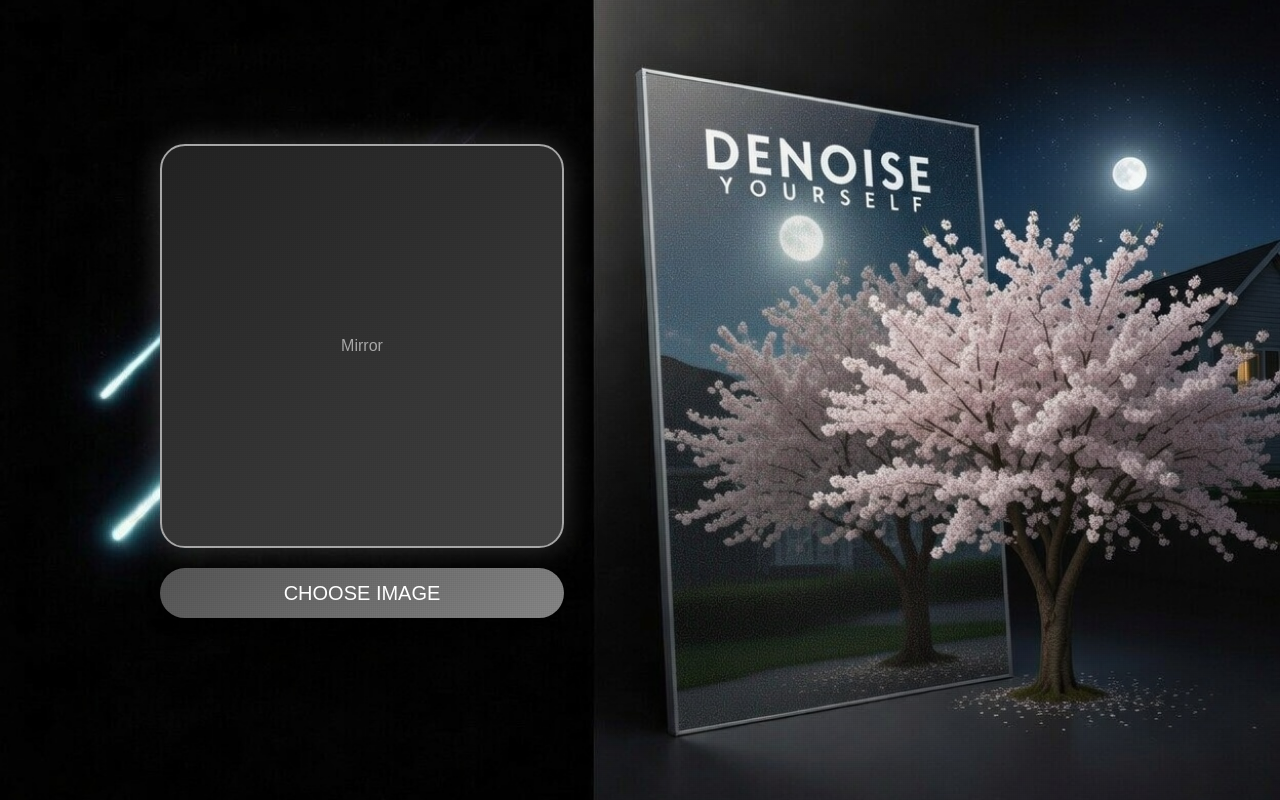
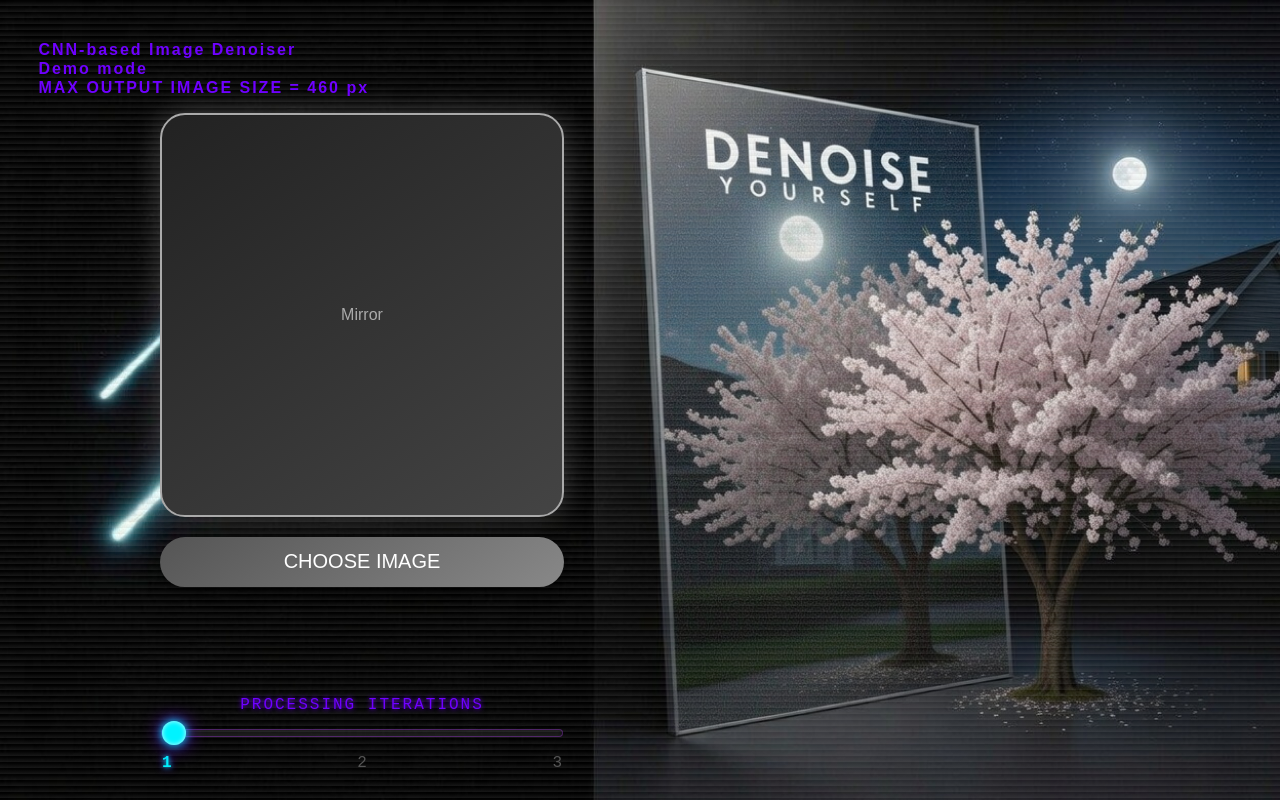
Before and after one commit to lovk4ch/cnn_denoiser, a plain HTML site: page static/index.html in a window 1280 px wide. Shown: the top 800 px of the page. Drawn offline with nearby package versions, Linux system fonts and the light colour scheme; files that its build step writes are made by us from their sources; files whose address does not match are found by name.

Commit message:
overlay | slider

```diff
--- a/static/css/components.css
+++ b/static/css/components.css
@@ -2,13 +2,27 @@
 .sharpen-overlay {
     position: absolute;
     inset: 0;
-    z-index: 2;
+    z-index: 0;
     pointer-events: none;
     background-image:
-        repeating-linear-gradient(to bottom, transparent 0 1px, rgba(0,0,0,0.08) 1px 2px),
-        repeating-linear-gradient(to right, transparent 0 1px, rgba(0,0,0,0.06) 1px 2px);
-    mix-blend-mode: overlay;
-    opacity: 0.5;
+        repeating-linear-gradient(to bottom, transparent 0 1px, rgba(155, 155, 155, 0.14) 6px 6px);
+    mix-blend-mode: normal;
+    opacity: 1;
+}
+
+/* ----- Header text -------- */
+.demo-label {
+    position: absolute;
+    top: 5%;
+    left: 3%;
+    color: var(--neon-color);
+    font-size: 16px;
+    font-weight: bold;
+    letter-spacing: 2px;
+    opacity: 1.0;
+    line-height: 1.2;
+    pointer-events: none;
+    z-index: 1;
 }
 
 /* ----- Container ---------- */
@@ -16,7 +30,7 @@
     display: flex;
     flex-direction: column;
     align-items: center;
-    animation: float 6s ease-in-out infinite alternate;
+    margin-top: 100px;
 }
 
 /* ----- Mirror frame ------- */
@@ -26,7 +40,7 @@
     border: 2px solid #aaa;
     border-radius: 25px;
     background: linear-gradient(145deg, #222, #444);
-    box-shadow: 0 0 30px rgba(255,255,255,0.2);
+    box-shadow: 0 0 30px rgba(255, 255, 255, 0.2);
     display: flex;
     justify-content: center;
     align-items: center;
@@ -34,10 +48,11 @@
     margin-bottom: 20px;
     position: relative;
     transition: box-shadow 0.3s ease;
+    animation: float 6s ease-in-out infinite alternate;
 }
 
 .mirror-frame img:hover {
-    box-shadow: 0 0 50px rgba(255,255,255,0.45) inset;
+    box-shadow: 0 0 50px rgba(255, 255, 255, 0.45) inset;
 }
 
 .mirror-frame img {
@@ -52,7 +67,7 @@
 .mirror-frame img.fading-out { opacity: 0; }
 
 .mirror-frame:hover {
-    box-shadow: 0 0 50px rgba(255,255,255,0.4);
+    box-shadow: 0 0 50px rgba(255, 255, 255, 0.4);
 }
 
 /* Затемнение картинки при обработке */
@@ -86,12 +101,13 @@
     font-size: 20px;
     cursor: pointer;
     transition: all 0.3s ease;
-    box-shadow: 0 5px 15px rgba(0,0,0,0.4);
+    box-shadow: 0 5px 15px rgba(0, 0, 0, 0.4);
+    animation: float 6s ease-in-out infinite alternate;
 }
 
 .glossy-button:hover {
     background: linear-gradient(145deg, #666, #aaa);
-    box-shadow: 0 8px 20px rgba(0,0,0,0.5);
+    box-shadow: 0 8px 20px rgba(0, 0, 0, 0.5);
 }
 
 /* ----- Image processing --- */
--- a/static/css/main.css
+++ b/static/css/main.css
@@ -1,4 +1,5 @@
 @import "variables.css";
 @import "animations.css";
 @import "base.css";
+@import "slider.css";
 @import "components.css";
--- /dev/null
+++ b/static/css/slider.css
@@ -0,0 +1,129 @@
+/* --- Основные стили контейнера --- */
+.iterations-container {
+    width: 100%;
+    max-width: 400px;
+    margin-top: 90px;
+    text-align: center;
+    position: relative;
+    z-index: 1;
+}
+
+.iterations-title {
+    color: var(--neon-color);
+    font-family: monospace;
+    font-size: 16px;
+    letter-spacing: 2px;
+    margin-bottom: 15px;
+    text-shadow: 0 0 5px var(--neon-color);
+}
+
+.range-wrapper {
+    position: relative;
+    height: 40px;
+    display: flex;
+    align-items: center;
+    justify-content: center;
+}
+
+/* --- Стилизация INPUT TYPE=RANGE --- */
+/* Сбрасываем стандартные стили браузера */
+#iterations-slider {
+    -webkit-appearance: none;
+    appearance: none;
+    width: 100%;
+    height: var(--track-height);
+    background: rgba(255, 255, 255, 0.1); /* Тусклый фон трека */
+    border-radius: 5px;
+    outline: none;
+    box-shadow: 0 0 5px rgba(0,0,0,0.5) inset;
+    border: 1px solid rgba(176, 38, 255, 0.3);
+    position: absolute; /* Накладываем поверх меток */
+    top: 0;
+    z-index: 5;
+    margin: 0;
+}
+
+/* Стилизация "бегунка" (Thumb) для Chrome/Safari/Edge */
+#iterations-slider::-webkit-slider-thumb {
+    -webkit-appearance: none;
+    appearance: none;
+    width: var(--thumb-size);
+    height: var(--thumb-size);
+    border-radius: 50%;
+    background: var(--neon-cyan);
+    cursor: pointer;
+    /* Мощное двойное свечение */
+    box-shadow:
+        0 0 10px var(--neon-cyan),
+        0 0 20px var(--neon-color),
+        inset 0 0 5px rgba(255,255,255,0.8);
+    transition: transform 0.2s ease, box-shadow 0.2s ease;
+}
+
+/* То же самое для Firefox */
+#iterations-slider::-moz-range-thumb {
+    width: var(--thumb-size);
+    height: var(--thumb-size);
+    border: none;
+    border-radius: 50%;
+    background: var(--neon-cyan);
+    cursor: pointer;
+    box-shadow:
+        0 0 10px var(--neon-cyan),
+        0 0 20px var(--neon-color),
+        inset 0 0 5px rgba(255,255,255,0.8);
+    transition: transform 0.2s ease, box-shadow 0.2s ease;
+}
+
+/* Эффект при наведении и нажатии на бегунок */
+#iterations-slider:hover::-webkit-slider-thumb {
+    transform: scale(1.25);
+    box-shadow: 0 0 15px var(--neon-cyan), 0 0 30px var(--neon-color);
+}
+#iterations-slider:active::-webkit-slider-thumb {
+    transform: scale(0.95);
+}
+
+
+/* --- Стилизация подписей шкалы (Labels) --- */
+.scale-labels {
+    position: absolute;
+    top: 25px; /* Сдвигаем цифры под трек */
+    width: 100%;
+    display: flex;
+    justify-content: space-between;
+    padding: 0 5px; /* Небольшой отступ от краев */
+    pointer-events: none; /* Чтобы клики проходили сквозь цифры к инпуту */
+}
+
+.scale-label {
+    font-family: monospace;
+    font-size: 16px;
+    color: #555; /* Тусклый цвет неактивных цифр */
+    transition: all 0.3s ease;
+    position: relative;
+}
+
+/* Активная цифра (добавляется JS-ом) */
+.scale-label.active {
+    color: var(--neon-cyan);
+    text-shadow:
+        0 0 5px var(--neon-cyan),
+        0 0 10px var(--neon-color);
+    font-weight: bold;
+}
+
+/* Светящаяся точка над активной цифрой на треке */
+.scale-label.active::before {
+    content: '';
+    position: absolute;
+    top: -25px; /* Поднимаем на уровень трека */
+    left: 50%;
+    transform: translateX(-50%);
+    width: 6px;
+    height: 6px;
+    background: var(--neon-cyan);
+    border-radius: 50%;
+    box-shadow: 0 0 10px var(--neon-cyan);
+    opacity: 0.7;
+}
--- a/static/css/variables.css
+++ b/static/css/variables.css
@@ -2,4 +2,7 @@
 :root {
     --fade-duration: 1.0s;
     --neon-color: #6f00ff;
+    --neon-cyan: #00f3ff;
+    --track-height: 6px;
+    --thumb-size: 24px;
 }
--- a/static/index.html
+++ b/static/index.html
@@ -9,18 +9,43 @@
 
   <body>
     <div class="sharpen-overlay"></div>
+
+    <div class="demo-label">
+      CNN-based Image Denoiser<br>
+      Demo mode<br>
+      MAX OUTPUT IMAGE SIZE = 460 px
+    </div>
+
     <div class="floating-container">
+
       <div class="mirror-frame" id="frame">
         <img id="display-image" src="" alt="" style="display: none;">
         <span id="placeholder" style="color: #aaa;">
           Mirror
         </span>
       </div>
+
       <button class="glossy-button" id="choose-btn">
         CHOOSE IMAGE
       </button>
-      <input type="file" id="file-input" accept="image/*" hidden>
+
+      <div class="iterations-container">
+        <div class="iterations-title">PROCESSING ITERATIONS</div>
+        <div class="range-wrapper">
+          <input type="range" id="iterations-slider" min="1" max="3" step="1" value="1">
+          <div class="scale-labels">
+            <span class="scale-label active" data-value="1">1</span>
+            <span class="scale-label" data-value="2">2</span>
+            <span class="scale-label" data-value="3">3</span>
+          </div>
+        </div>
+
+        <input type="file" id="file-input" accept="image/*" hidden>
+      </div>
     </div>
+
+
+
     <script src="static/js/main.js" defer></script>
   </body>
 </html>
--- a/static/js/main.js
+++ b/static/js/main.js
@@ -13,6 +13,10 @@ const fileInput = document.getElementById('file-input');
 const style = getComputedStyle(document.documentElement);
 const fadeDuration = parseFloat(style.getPropertyValue('--fade-duration')) * 1000;
 
+const sliderInput = document.getElementById('iterations-slider');
+const scaleLabels = document.querySelectorAll('.scale-label');
+
+let selectedIterations = 1;
 let selectedFile = null;
 
 
@@ -21,6 +25,26 @@ function setRandomBackground() {
     const randomImg = BACK_IMAGES[Math.floor(Math.random() * BACK_IMAGES.length)];
     document.body.style.backgroundImage = `url('${BACK_FOLDER}${randomImg}')`;
 }
+
+// Функция для обновления визуального состояния шкалы
+function updateSliderVisuals(value) {
+    scaleLabels.forEach(label => {
+        // parseInt нужен, так как атрибуты и value инпута - это строки
+        if (parseInt(label.dataset.value) === value) {
+            label.classList.add('active');
+        } else {
+            label.classList.remove('active');
+        }
+    });
+}
+
+// Слушаем движение ползунка в реальном времени ('input')
+sliderInput.addEventListener('input', (e) => {
+    const newValue = parseInt(e.target.value);
+    selectedIterations = newValue;
+    updateSliderVisuals(newValue);
+    // console.log("Выбрано итераций:", selectedIterations); // Для отладки
+});
 
 // Плавная смена картинки
 function updateImage(src) {
@@ -69,6 +93,7 @@ async function sendToServer(file) {
     try {
         const formData = new FormData();
         formData.append('file', file);
+        formData.append('iterations', selectedIterations);
 
         chooseBtn.textContent = 'PROCESSING...';
         const response = await fetch('/predict', { method: 'POST', body: formData });
```
Also changed, not shown: 4 other files.
